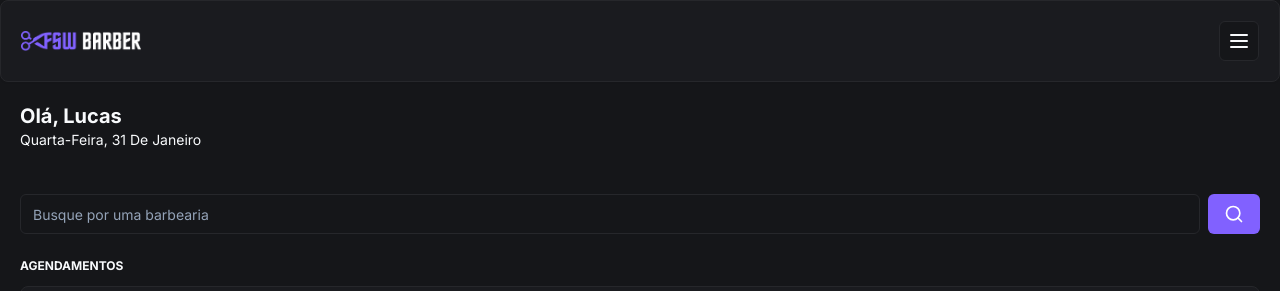
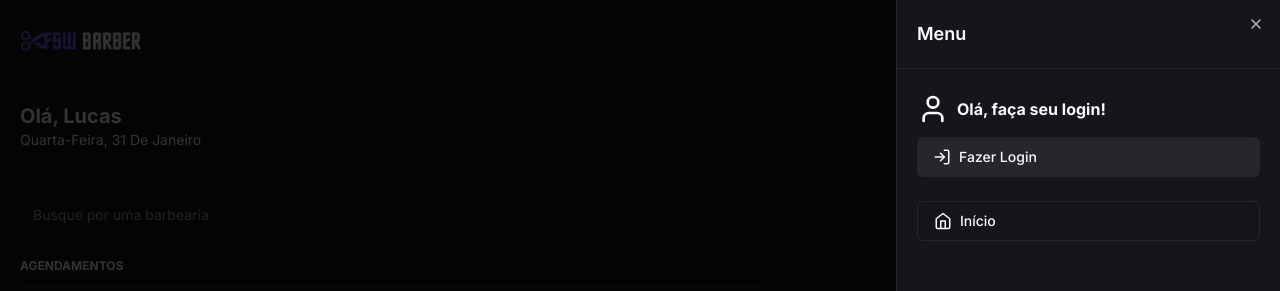
Before and after one commit to lucasdasilva182/barberApp, a Next.js app: page / in a window 1280 px wide. Both pictures are taken after a click on the button 1239 px from the left and 41 px from the top of the page. Shown: the top 291 px of the page. Built offline with nearby package versions, Linux system fonts and the light colour scheme; no server answers; the database is empty.

Commit message:
feat: add singin and singout

```diff
--- a/app/_components/header.tsx
+++ b/app/_components/header.tsx
@@ -3,9 +3,37 @@
 import Image from 'next/image';
 import { Card, CardContent } from './ui/card';
 import { Button } from './ui/button';
-import { MenuIcon } from 'lucide-react';
+import {
+  CalendarIcon,
+  HomeIcon,
+  LogInIcon,
+  LogOutIcon,
+  MenuIcon,
+  UserIcon,
+} from 'lucide-react';
+import {
+  Sheet,
+  SheetContent,
+  SheetHeader,
+  SheetTitle,
+  SheetTrigger,
+} from './ui/sheet';
+import {
+  signIn,
+  signOut,
+  useSession,
+} from 'next-auth/react';
+import { Avatar, AvatarImage } from './ui/avatar';
+import { userAgent } from 'next/server';
+import Link from 'next/link';
 
 const Header = () => {
+  const { data, status } = useSession();
+
+  const handleLogoutClick = () => signOut();
+
+  const handleLoginClick = () => signIn();
+
   return (
     <Card>
       <CardContent className="p-5 justify-between flex flex-row items-center">
@@ -15,9 +43,89 @@
           height={22}
           width={120}
         />
-        <Button variant="outline" size="icon">
-          <MenuIcon />
-        </Button>
+
+        <Sheet>
+          <SheetTrigger asChild>
+            <Button variant="outline" size="icon">
+              <MenuIcon />
+            </Button>
+          </SheetTrigger>
+
+          <SheetContent className="p-0">
+            <SheetHeader className="text-left border-b border-solid border-secondary p-5">
+              <SheetTitle>Menu</SheetTitle>
+            </SheetHeader>
+
+            {data?.user ? (
+              <div className="flex justify-between px-5 py-6 items-center">
+                <div className="flex items-center gap-3 ">
+                  <Avatar>
+                    <AvatarImage
+                      src={data.user?.image ?? ''}
+                    />
+                  </Avatar>
+                  <h2 className="font-bold">
+                    {data.user.name}
+                  </h2>
+                </div>
+
+                <Button
+                  onClick={handleLogoutClick}
+                  variant="secondary"
+                  size="icon"
+                >
+                  <LogOutIcon />
+                </Button>
+              </div>
+            ) : (
+              <div className="flex flex-col gap-3 px-5 py-6">
+                <div className="flex items-center gap-2">
+                  <UserIcon size={32} />
+                  <h2 className="font-bold">
+                    Olá, faça seu login!
+                  </h2>
+                </div>
+                <Button
+                  className="w-full justify-start"
+                  variant="secondary"
+                  onClick={handleLoginClick}
+                >
+                  <LogInIcon className="mr-2" size={18} />
+                  Fazer Login
+                </Button>
+              </div>
+            )}
+
+            <div className="flex flex-col gap-3 px-5">
+              <Button
+                asChild
+                variant="outline"
+                className="justify-start"
+              >
+                <Link href="/">
+                  <HomeIcon size={18} className="mr-2" />{' '}
+                  Início
+                </Link>
+              </Button>
+
+              {data?.user && (
+                <Button
+                  variant="outline"
+                  className="justify-start"
+                  asChild
+                >
+                  <Link href="/bookings">
+                    <CalendarIcon
+                      size={18}
+                      className="mr-2"
+                    />{' '}
+                    Agendamentos
+                  </Link>
+                </Button>
+              )}
+            </div>
+          </SheetContent>
+        </Sheet>
       </CardContent>
     </Card>
   );
--- /dev/null
+++ b/app/_components/ui/sheet.tsx
@@ -0,0 +1,140 @@
+"use client"
+
+import * as React from "react"
+import * as SheetPrimitive from "@radix-ui/react-dialog"
+import { cva, type VariantProps } from "class-variance-authority"
+import { X } from "lucide-react"
+
+import { cn } from "@/app/_lib/utils"
+
+const Sheet = SheetPrimitive.Root
+
+const SheetTrigger = SheetPrimitive.Trigger
+
+const SheetClose = SheetPrimitive.Close
+
+const SheetPortal = SheetPrimitive.Portal
+
+const SheetOverlay = React.forwardRef<
+  React.ElementRef<typeof SheetPrimitive.Overlay>,
+  React.ComponentPropsWithoutRef<typeof SheetPrimitive.Overlay>
+>(({ className, ...props }, ref) => (
+  <SheetPrimitive.Overlay
+    className={cn(
+      "fixed inset-0 z-50 bg-black/80  data-[state=open]:animate-in data-[state=closed]:animate-out data-[state=closed]:fade-out-0 data-[state=open]:fade-in-0",
+      className
+    )}
+    {...props}
+    ref={ref}
+  />
+))
+SheetOverlay.displayName = SheetPrimitive.Overlay.displayName
+
+const sheetVariants = cva(
+  "fixed z-50 gap-4 bg-background p-6 shadow-lg transition ease-in-out data-[state=open]:animate-in data-[state=closed]:animate-out data-[state=closed]:duration-300 data-[state=open]:duration-500",
+  {
+    variants: {
+      side: {
+        top: "inset-x-0 top-0 border-b data-[state=closed]:slide-out-to-top data-[state=open]:slide-in-from-top",
+        bottom:
+          "inset-x-0 bottom-0 border-t data-[state=closed]:slide-out-to-bottom data-[state=open]:slide-in-from-bottom",
+        left: "inset-y-0 left-0 h-full w-3/4 border-r data-[state=closed]:slide-out-to-left data-[state=open]:slide-in-from-left sm:max-w-sm",
+        right:
+          "inset-y-0 right-0 h-full w-3/4  border-l data-[state=closed]:slide-out-to-right data-[state=open]:slide-in-from-right sm:max-w-sm",
+      },
+    },
+    defaultVariants: {
+      side: "right",
+    },
+  }
+)
+
+interface SheetContentProps
+  extends React.ComponentPropsWithoutRef<typeof SheetPrimitive.Content>,
+    VariantProps<typeof sheetVariants> {}
+
+const SheetContent = React.forwardRef<
+  React.ElementRef<typeof SheetPrimitive.Content>,
+  SheetContentProps
+>(({ side = "right", className, children, ...props }, ref) => (
+  <SheetPortal>
+    <SheetOverlay />
+    <SheetPrimitive.Content
+      ref={ref}
+      className={cn(sheetVariants({ side }), className)}
+      {...props}
+    >
+      {children}
+      <SheetPrimitive.Close className="absolute right-4 top-4 rounded-sm opacity-70 ring-offset-background transition-opacity hover:opacity-100 focus:outline-none focus:ring-2 focus:ring-ring focus:ring-offset-2 disabled:pointer-events-none data-[state=open]:bg-secondary">
+        <X className="h-4 w-4" />
+        <span className="sr-only">Close</span>
+      </SheetPrimitive.Close>
+    </SheetPrimitive.Content>
+  </SheetPortal>
+))
+SheetContent.displayName = SheetPrimitive.Content.displayName
+
+const SheetHeader = ({
+  className,
+  ...props
+}: React.HTMLAttributes<HTMLDivElement>) => (
+  <div
+    className={cn(
+      "flex flex-col space-y-2 text-center sm:text-left",
+      className
+    )}
+    {...props}
+  />
+)
+SheetHeader.displayName = "SheetHeader"
+
+const SheetFooter = ({
+  className,
+  ...props
+}: React.HTMLAttributes<HTMLDivElement>) => (
+  <div
+    className={cn(
+      "flex flex-col-reverse sm:flex-row sm:justify-end sm:space-x-2",
+      className
+    )}
+    {...props}
+  />
+)
+SheetFooter.displayName = "SheetFooter"
+
+const SheetTitle = React.forwardRef<
+  React.ElementRef<typeof SheetPrimitive.Title>,
+  React.ComponentPropsWithoutRef<typeof SheetPrimitive.Title>
+>(({ className, ...props }, ref) => (
+  <SheetPrimitive.Title
+    ref={ref}
+    className={cn("text-lg font-semibold text-foreground", className)}
+    {...props}
+  />
+))
+SheetTitle.displayName = SheetPrimitive.Title.displayName
+
+const SheetDescription = React.forwardRef<
+  React.ElementRef<typeof SheetPrimitive.Description>,
+  React.ComponentPropsWithoutRef<typeof SheetPrimitive.Description>
+>(({ className, ...props }, ref) => (
+  <SheetPrimitive.Description
+    ref={ref}
+    className={cn("text-sm text-muted-foreground", className)}
+    {...props}
+  />
+))
+SheetDescription.displayName = SheetPrimitive.Description.displayName
+
+export {
+  Sheet,
+  SheetPortal,
+  SheetOverlay,
+  SheetTrigger,
+  SheetClose,
+  SheetContent,
+  SheetHeader,
+  SheetFooter,
+  SheetTitle,
+  SheetDescription,
+}
--- a/package.json
+++ b/package.json
@@ -15,6 +15,7 @@
     "@auth/prisma-adapter": "^1.5.0",
     "@prisma/client": "^5.8.1",
     "@radix-ui/react-avatar": "^1.0.4",
+    "@radix-ui/react-dialog": "^1.0.5",
     "@radix-ui/react-slot": "^1.0.2",
     "class-variance-authority": "^0.7.0",
     "clsx": "^2.1.0",
```
Also changed, not shown: 1 other file (tests, documents, lock files or other folders).
